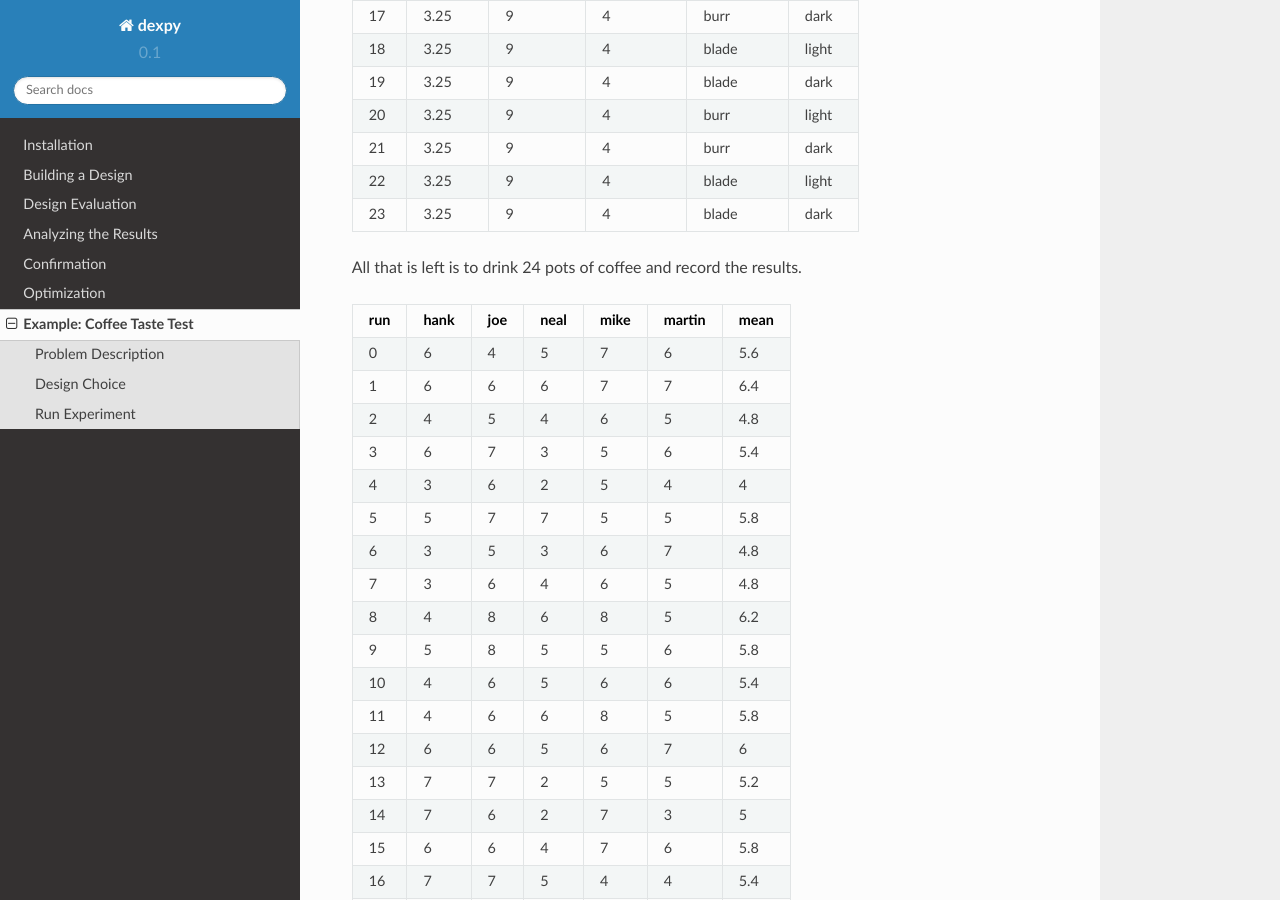
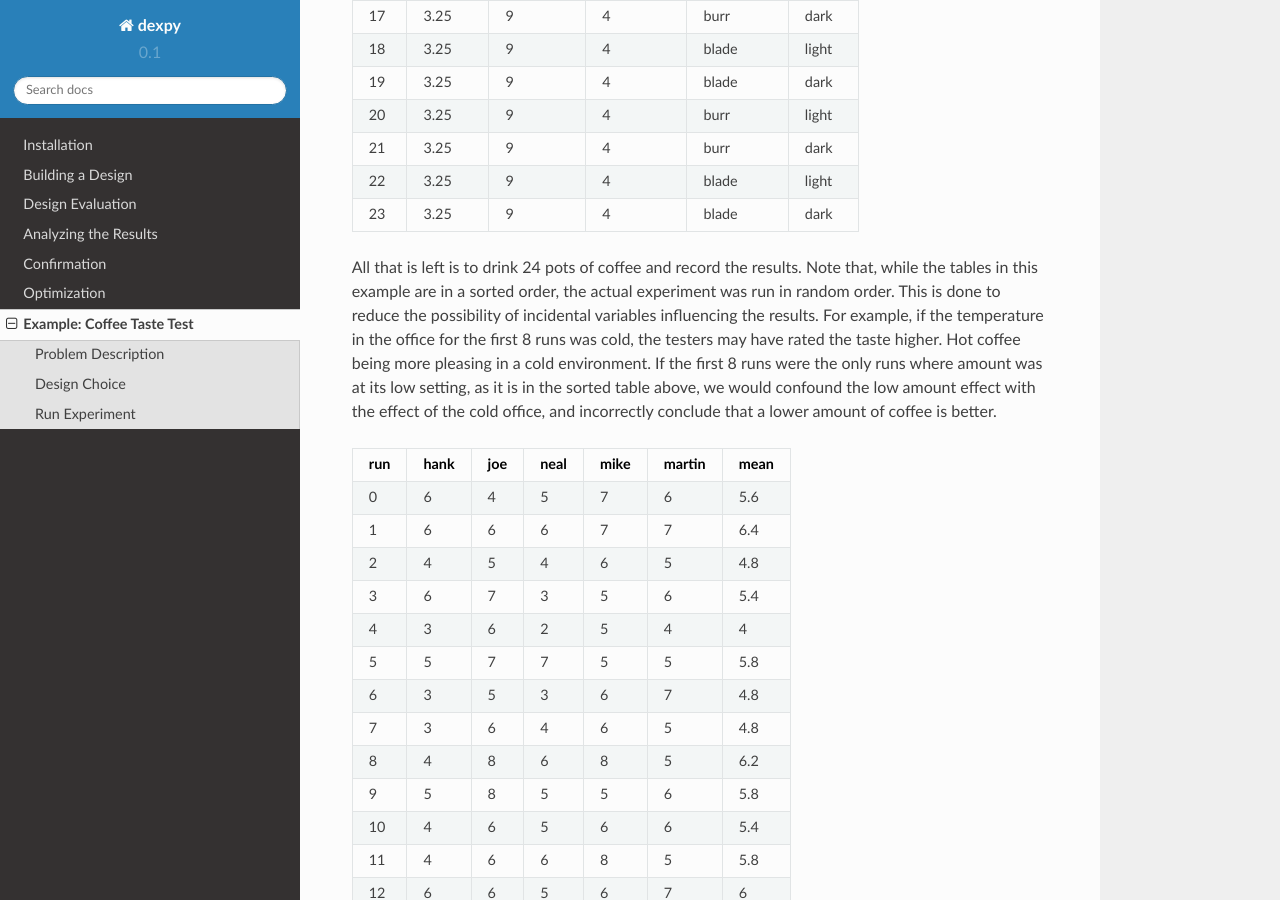
Before and after one commit to statease/dexpy, a Sphinx documentation site: the page built from docs/source/example-coffee.rst, in a window 1280 px wide and 900 px high, scrolled down 3923 px. Built offline with Sphinx 7.4.7 and the Read the Docs theme 2.0.0, drawn with Linux system fonts in a browser that asks for light colours.

Commit message:
Added randomization comments to coffee example.

```diff
--- a/docs/source/example-coffee.rst
+++ b/docs/source/example-coffee.rst
@@ -212,7 +212,16 @@ coded -1 and +1 values, for when we make the coffee.
 | 23  | 3.25   | 9          | 4         | blade      | dark  |
 +-----+--------+------------+-----------+------------+-------+
 
-All that is left is to drink 24 pots of coffee and record the results.
+All that is left is to drink 24 pots of coffee and record the results. Note
+that, while the tables in this example are in a sorted order, the actual
+experiment was run in random order. This is done to reduce the possibility
+of incidental variables influencing the results. For example, if the
+temperature in the office for the first 8 runs was cold, the testers may
+have rated the taste higher. Hot coffee being more pleasing in a cold
+environment. If the first 8 runs were the only runs where amount was at its
+low setting, as it is in the sorted table above, we would confound the low
+amount effect with the effect of the cold office, and incorrectly conclude
+that a lower amount of coffee is better.
 
 +-----+------+-----+------+------+--------+------+
 | run | hank | joe | neal | mike | martin | mean |
```
